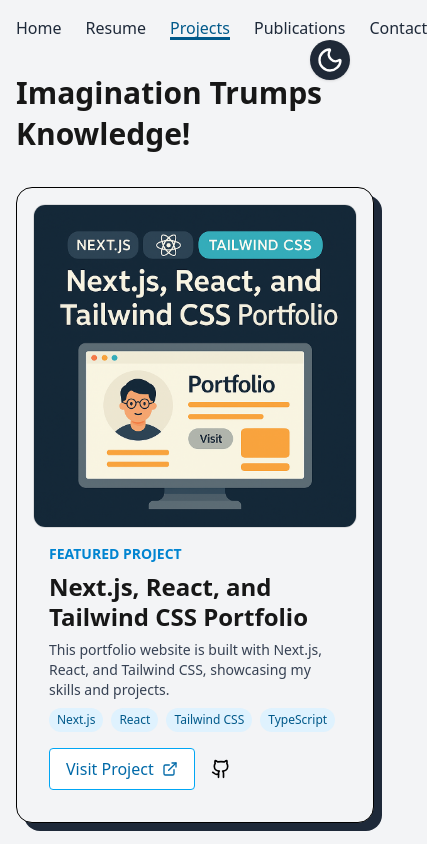
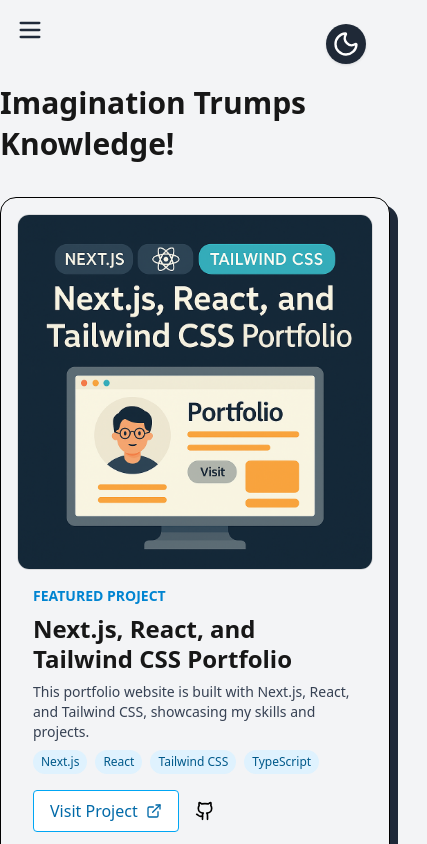
Before and after one commit to MuriloZangari/dev-portfolio, a Next.js app: page /projects in a window 390 px wide. Shown: the top 844 px of the page, 427 px wide, since content can reach past the window. Built offline with nearby package versions, Linux system fonts and the light colour scheme.

Commit message:
feat: hambuger menu for mobile screen

```diff
--- a/src/app/components/layout/Footer.tsx
+++ b/src/app/components/layout/Footer.tsx
@@ -1,18 +1,39 @@
+// src/components/layout/Footer.tsx
+
 export default function Footer() {
   return (
-    <footer className=" py-6 border-t border-gray-900 dark:border-gray-100 justify-between px-6 md:px-10">
-      <div className="flex flex-row mx-auto items-center justify-between text-center gap-10">
+    <footer className="py-6 border-t border-gray-900 dark:border-gray-100 px-6 md:px-10">
+      <div className="flex flex-col md:flex-row items-center justify-between gap-4 text-center">
         <p className="text-sm md:text-base">
           &copy; {new Date().getFullYear()} Murilo Zangari. All rights reserved.
         </p>
-        <p className="text-sm md:text-base">
+        <div className="flex items-center gap-4">
+          {/* LinkedIn Icon */}
+          <a
+            href="https://linkedin.com/in/murilozangari"
+            target="_blank"
+            rel="noopener noreferrer"
+            aria-label="LinkedIn Profile"
+            className="hover:scale-105 transition-transform"
+          >
+            <svg
+              xmlns="http://www.w3.org/2000/svg"
+              fill="currentColor"
+              viewBox="0 0 24 24"
+              className="w-5 h-5 text-gray-900 dark:text-gray-100"
+            >
+              <path d="M19 0h-14c-2.761 0-5 2.239-5 5v14c0 2.761 2.239 5 5 5h14c2.762 0 5-2.239 5-5v-14c0-2.761-2.238-5-5-5zm-11.75 20h-3v-11h3v11zm-1.5-12.27c-.966 0-1.75-.785-1.75-1.75s.784-1.75 1.75-1.75 1.75.785 1.75 1.75-.784 1.75-1.75 1.75zm13.25 12.27h-3v-5.604c0-1.338-.026-3.062-1.866-3.062-1.868 0-2.154 1.459-2.154 2.963v5.703h-3v-11h2.881v1.501h.041c.401-.759 1.379-1.561 2.84-1.561 3.038 0 3.6 2.002 3.6 4.605v6.455z" />
+            </svg>
+          </a>
+
+          {/* Email link */}
           <a
             href="mailto:murilo.zangari@gmail.com"
-            className="font-medium hover:underline transition"
+            className="text-sm md:text-base font-medium hover:underline transition"
           >
             murilo.zangari@gmail.com
           </a>
-        </p>
+        </div>
       </div>
     </footer>
   );
--- a/src/app/components/layout/Header.tsx
+++ b/src/app/components/layout/Header.tsx
@@ -1,18 +1,83 @@
 // src/components/layout/Header.tsx
-import AnimatedLink from '../ui/AnimatedLink';
-import ThemeToggle from '../ui/ThemeToggle';
+"use client";
+
+import { useState } from "react";
+import Link from "next/link";
+import { Menu, X } from "lucide-react";
+import AnimatedLink from "../ui/AnimatedLink";
+import ThemeToggle from "../ui/ThemeToggle";
+import { motion, AnimatePresence } from "framer-motion";
 
 export default function Header() {
+  const [isOpen, setIsOpen] = useState(false);
+
+  const navLinks = [
+    { href: "/", label: "Home" },
+    { href: "/resume", label: "Resume" },
+    { href: "/projects", label: "Projects" },
+    { href: "/publications", label: "Publications" },
+    { href: "/contact", label: "Contact" },
+  ];
+
   return (
-    <header className="w-full p-4 md:p-8">
-      <nav className="flex justify-start gap-6 max-w-[1200px] mx-auto">
-        <AnimatedLink href="/">Home</AnimatedLink>
-        <AnimatedLink href="/resume">Resume</AnimatedLink>
-        <AnimatedLink href="/projects">Projects</AnimatedLink>
-        <AnimatedLink href="/publications">Publications</AnimatedLink>
-        <AnimatedLink href="/contact">Contact</AnimatedLink>
+    <header className="w-full p-4 md:p-8 flex justify-between items-center">
+      {/* Desktop navigation */}
+      <nav className="hidden md:flex gap-6">
+        {navLinks.map(({ href, label }) => (
+          <AnimatedLink key={href} href={href}>
+            {label}
+          </AnimatedLink>
+        ))}
       </nav>
+
+      {/* Mobile: Hamburger icon */}
+      <div className="md:hidden z-50">
+        <button
+          onClick={() => setIsOpen(!isOpen)}
+          className="text-gray-800 dark:text-white"
+          aria-label="Toggle menu"
+        >
+          {isOpen ? <X size={28} /> : <Menu size={28} />}
+        </button>
+      </div>
+
+      {/* Theme toggle always visible */}
       <ThemeToggle />
+
+      {/* Mobile overlay menu */}
+      <AnimatePresence>
+        {isOpen && (
+          <motion.div
+            initial={{ opacity: 0 }}
+            animate={{ opacity: 1 }}
+            exit={{ opacity: 0 }}
+            className="fixed inset-0 bg-black/70 backdrop-blur-md flex items-center justify-center z-40"
+            onClick={() => setIsOpen(false)}
+          >
+            <motion.div
+              initial={{ scale: 0.8, opacity: 0 }}
+              animate={{ scale: 1, opacity: 1 }}
+              exit={{ scale: 0.8, opacity: 0 }}
+              className="bg-white dark:bg-gray-900 p-6 rounded-xl text-center space-y-4 shadow-xl"
+              onClick={(e) => e.stopPropagation()}
+            >
+              {navLinks.map(({ href, label }) => (
+                <Link
+                  key={href}
+                  href={href}
+                  onClick={() => setIsOpen(false)}
+                  className="text-gray-900 dark:text-white text-lg font-medium hover:underline block"
+                >
+                  {label}
+                </Link>
+              ))}
+              <div className="pt-2 flex justify-center">
+                <ThemeToggle />
+              </div>
+            </motion.div>
+          </motion.div>
+        )}
+      </AnimatePresence>
     </header>
   );
 }
--- a/src/app/components/ui/ThemeToggle.tsx
+++ b/src/app/components/ui/ThemeToggle.tsx
@@ -17,7 +17,7 @@ export default function ThemeToggle() {
 
   return (
     <div className="group relative">
-      <div className="fixed top-10 right-10 z-50">
+      <div className="fixed top-6 right-6 z-50">
         <motion.button
           onClick={() => setTheme(isDark ? 'light' : 'dark')}
           className={`
@@ -58,7 +58,7 @@ export default function ThemeToggle() {
         </motion.button>
       </div>
       {/* Tooltip for accessibility */}
-      <div className="absolute top-full right-0 mt-3 w-max max-w-xs px-3 py-1.5 rounded-md bg-gray-900 text-white dark:bg-white dark:text-gray-900 text-xs opacity-0 group-hover:opacity-100 transition-opacity duration-300 pointer-events-none z-50 shadow-lg">
+      <div className="absolute top-full right-6 mt-3 w-max max-w-xs px-3 py-1.5 rounded-md bg-gray-900 text-white dark:bg-white dark:text-gray-900 text-xs opacity-0 group-hover:opacity-100 transition-opacity duration-300 pointer-events-none z-50 shadow-lg">
         Toggle between Light and Dark mode
       </div>
     </div>
--- a/src/app/layout.tsx
+++ b/src/app/layout.tsx
@@ -21,7 +21,7 @@ export default function RootLayout({ children }: { children: React.ReactNode })
 
           <div className="min-h-screen transition-colors duration-500">
             <Header />
-            <main className="px-4 sm:px-6 md:px-8">{children}</main>
+            <main className="">{children}</main>
             <Footer />
           </div>
         </ThemeProvider>
```
Also changed, not shown: public/background-1.png (added), public/background.jpg (added).
